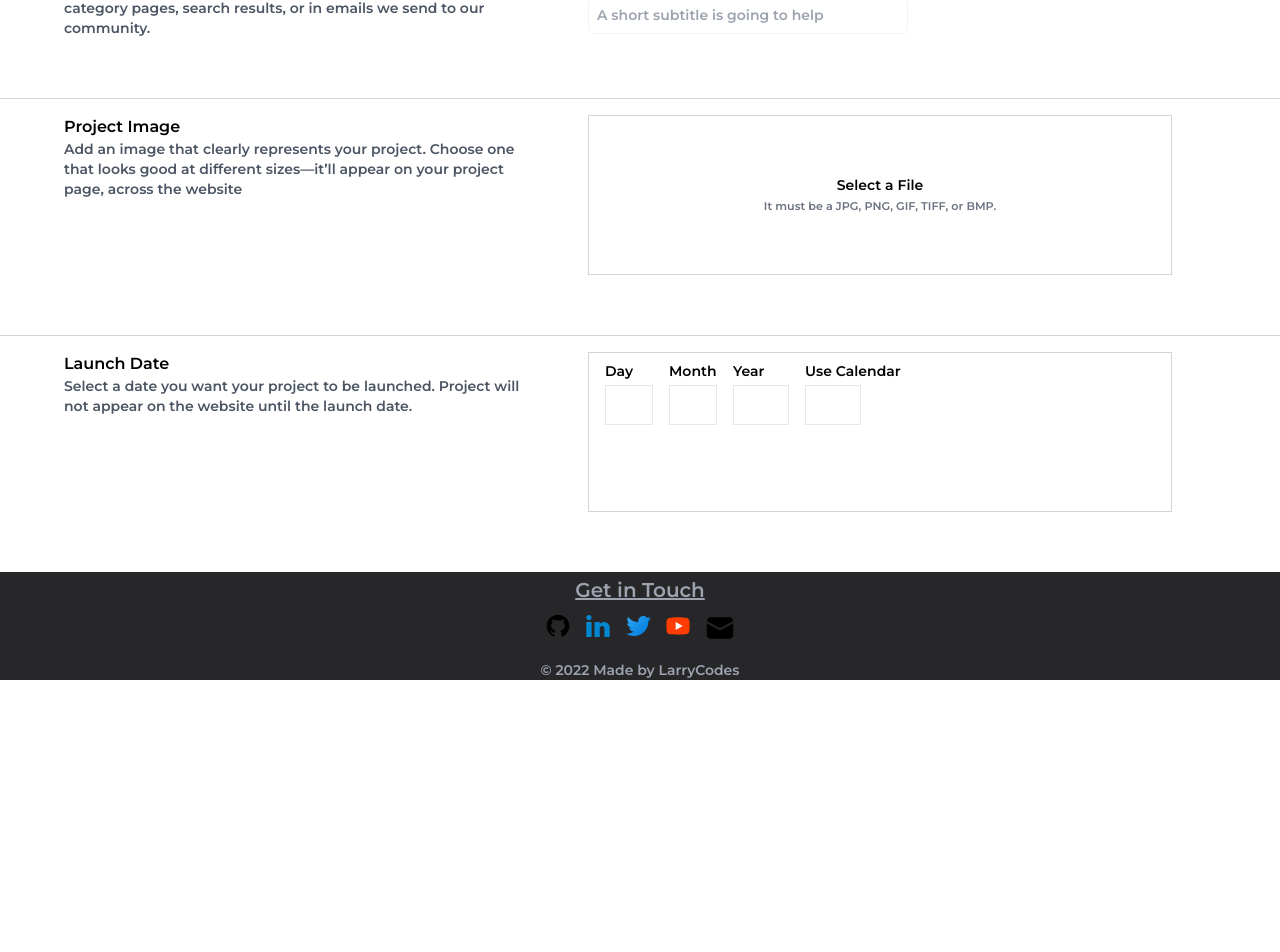
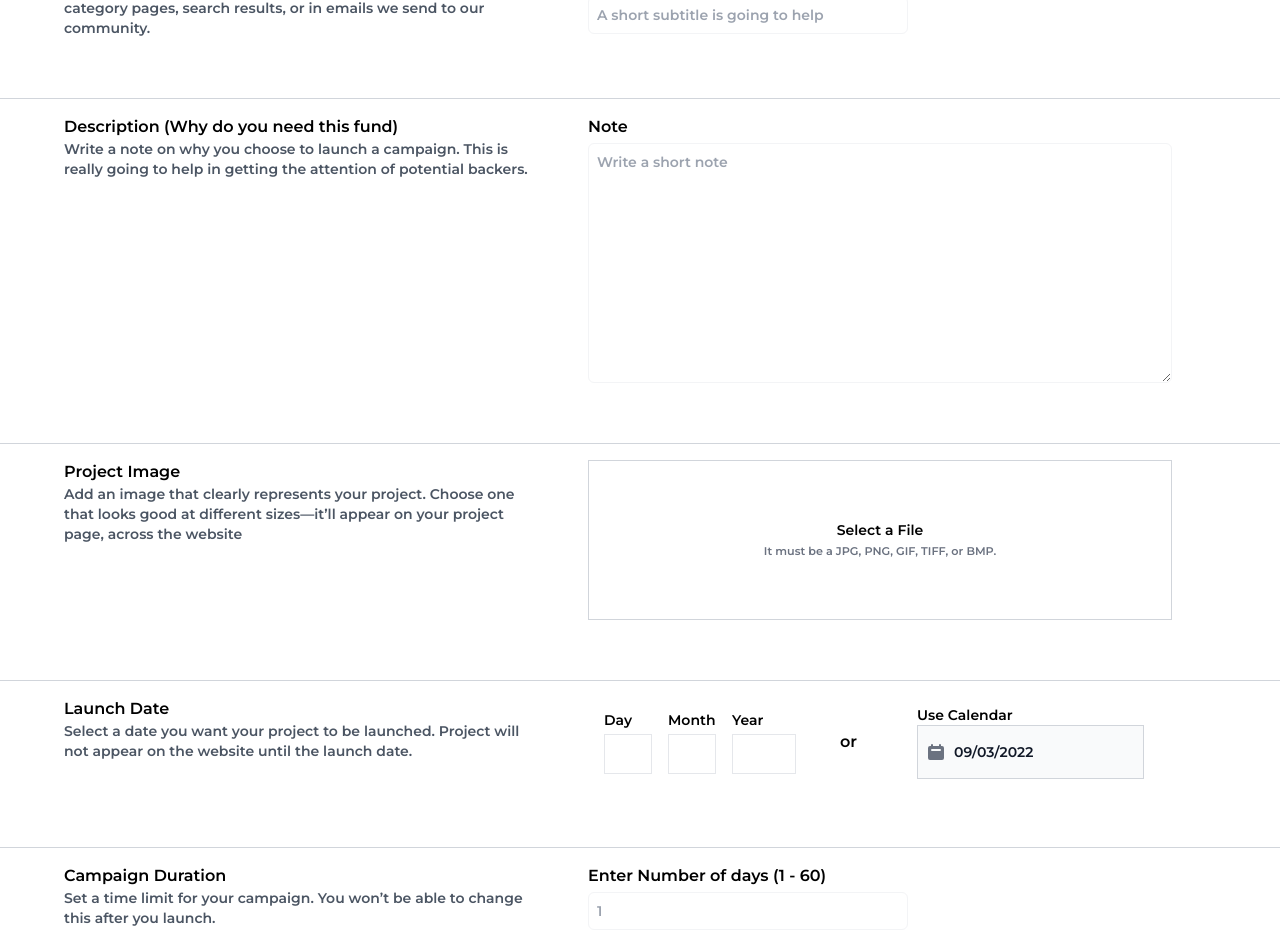
Before and after one commit to LanreAkintayo/flexvis-crowdsale-frontend, a Next.js app: page /launch in a window 1280 px wide. Shown: the part 315-1267 px from the top of the page. Before the commit the page ends 995 px from the top, so only its background shows below. Built offline with nearby package versions, Linux system fonts and the light colour scheme; a web font is replaced by a local one.

Commit message:
launch page updated

```diff
--- a/package.json
+++ b/package.json
@@ -12,11 +12,13 @@
     "@popperjs/core": "2.9.1",
     "next": "12.2.5",
     "react": "18.2.0",
+    "react-datepicker": "^4.8.0",
     "react-dom": "18.2.0",
     "react-faq-component": "^1.3.3",
     "react-fast-marquee": "^1.3.2",
     "react-loading": "^2.0.3",
     "react-promise-tracker": "^2.1.0",
+    "sassy-datepicker": "^0.9.0",
     "tailwind-scrollbar-hide": "^1.1.7"
   },
   "devDependencies": {
--- a/pages/launch.js
+++ b/pages/launch.js
@@ -1,6 +1,10 @@
 import Footer from "../components/Footer";
 import Header from "../components/Header";
-import React from "react";
+import React, { useState } from "react";
+import DatePicker from "react-datepicker";
+
+import "react-datepicker/dist/react-datepicker.css";
+// import DatePicker from "sassy-datepicker";
 
 export default function () {
   // Create a reference to the hidden file input element
@@ -19,6 +23,8 @@ export default function () {
     // props.handleFile(fileUploaded);
     console.log("I am here");
   };
+
+  const [startDate, setStartDate] = useState(new Date());
 
   return (
     <>
@@ -69,6 +75,28 @@ export default function () {
 
         <div className="flex border-t my-11 border-gray-300 py-4 px-16 ">
           <div className="w-5/12 ">
+            <h1>Description (Why do you need this fund)</h1>
+            <p className="text-sm text-gray-600">
+              Write a note on why you choose to launch a campaign. This is
+              really going to help in getting the attention of potential
+              backers.
+            </p>
+          </div>
+          <div className="w-7/12 px-11 ">
+            <div>
+              <h1>Note</h1>
+              <textarea
+                cols="50"
+                wrap="soft"
+                placeholder="Write a short note"
+                className="w-full  h-60 text-clip block p-2 text-sm mt-1 border border-gray-100 focus:outline-none rounded-md"
+              ></textarea>
+            </div>
+          </div>
+        </div>
+
+        <div className="flex border-t my-11 border-gray-300 py-4 px-16 ">
+          <div className="w-5/12 ">
             <h1>Project Image</h1>
             <p className="text-sm text-gray-600">
               Add an image that clearly represents your project. Choose one that
@@ -80,7 +108,7 @@ export default function () {
           </div>
           <div className="w-7/12 px-11 ">
             <div className="">
-              <div className="border border-gray-300 h-40 w-full hover:bg-gray-100">
+              <div className="border border-gray-300 h-40 w-full hover:bg-gray-200">
                 <button className="w-full h-full" onClick={handleClick}>
                   <p className="text-sm">Select a File</p>
                   <p className="text-sm text-gray-500">
@@ -110,7 +138,8 @@ export default function () {
             </p>
           </div>
           <div className="w-7/12 px-11 ">
-            <div className="border border-gray-300 h-40 w-full">
+
+              <div className="flex items-center">
                 <div className="flex">
                   <div className="flex flex-col ml-4 my-2">
                     <p className="text-sm">Day</p>
@@ -143,25 +172,76 @@ export default function () {
                         name="text"
                         id="text"
                         placeholder=""
-                      className="w-14 h-10 block p-2 text-sm mt-1 border border-gray-200 focus:outline-none "
+                        className="w-16 h-10 block p-2 text-sm mt-1 border border-gray-200 focus:outline-none "
                       />
                     </div>
                   </div>
+                </div>
+                <p className="px-11">or</p>
+
                 <div className="flex flex-col">
                   <div className="flex flex-col ml-4 my-2">
                     <p className="text-sm">Use Calendar</p>
-                    <input
-                      type="text"
-                      name="text"
-                      id="text"
-                      placeholder=""
-                      className="w-14 h-10 block p-2 text-sm mt-1 border border-gray-200 focus:outline-none "
+                    <div>
+                      <div className="flex bg-gray-50 border px-2 border-gray-300 items-center p-2">
+                        <svg
+                          aria-hidden="true"
+                          className="w-5 h-5 text-gray-500 dark:text-gray-400"
+                          fill="currentColor"
+                          viewBox="0 0 20 20"
+                          xmlns="http://www.w3.org/2000/svg"
+                        >
+                          <path
+                            fillRule="evenodd"
+                            d="M6 2a1 1 0 00-1 1v1H4a2 2 0 00-2 2v10a2 2 0 002 2h12a2 2 0 002-2V6a2 2 0 00-2-2h-1V3a1 1 0 10-2 0v1H7V3a1 1 0 00-1-1zm0 5a1 1 0 000 2h8a1 1 0 100-2H6z"
+                            clipRule="evenodd"
+                          ></path>
+                        </svg>
+
+                        {/* <DatePicker /> */}
+
+                        <DatePicker
+                          className=" text-gray-900 bg-gray-50 p-2 sm:text-sm outline-none "
+                          selected={startDate}
+                          onChange={(date) => setStartDate(date)}
                         />
                       </div>
                     </div>
                   </div>
                 </div>
               </div>
+
+          </div>
+        </div>
+
+        <div className="flex border-t mt-11 border-gray-300 py-4 px-16 ">
+          <div className="w-5/12 ">
+            <h1>Campaign Duration</h1>
+            <p className="text-sm text-gray-600">
+              Set a time limit for your campaign. You won’t be able to change
+              this after you launch.
+              <br />
+              <br />
+            </p>
+          </div>
+          <div className="w-7/12 px-11 ">
+            <div>
+              <h1>Enter Number of days (1 - 60) </h1>
+
+              <input
+                type="text"
+                name="text"
+                id="text"
+                placeholder="1"
+                className="w-80 block p-2 text-sm mt-1 border border-gray-100 focus:outline-none rounded-md"
+              />
+            </div>
+          </div>
+        </div>
+        <div className="flex flex-col w-full items-center my-5 mb-14">
+          <h1 className="p-2 rounded-md bg-green-300 text-green-800 py-3">
+            Launch Your Project
+          </h1>
         </div>
       </section>
       <Footer />
--- a/styles/globals.css
+++ b/styles/globals.css
@@ -5,3 +5,15 @@
 @tailwind base;
 @tailwind components;
 @tailwind utilities;
+
+.sdp {
+    --theme-color: #8b5cf6 !important; /* violet color */
+  };
+
+  .sdp {
+    --selected-date-color: #eeeeee !important; /* light-gray color */
+  };
+
+  .sdp {
+    --font: 'Kollektif', sans-serif !important;
+  };
```
Also changed, not shown: 1 other file (tests, documents, lock files or other folders). Lines whose indentation alone changed are shown as unchanged.
